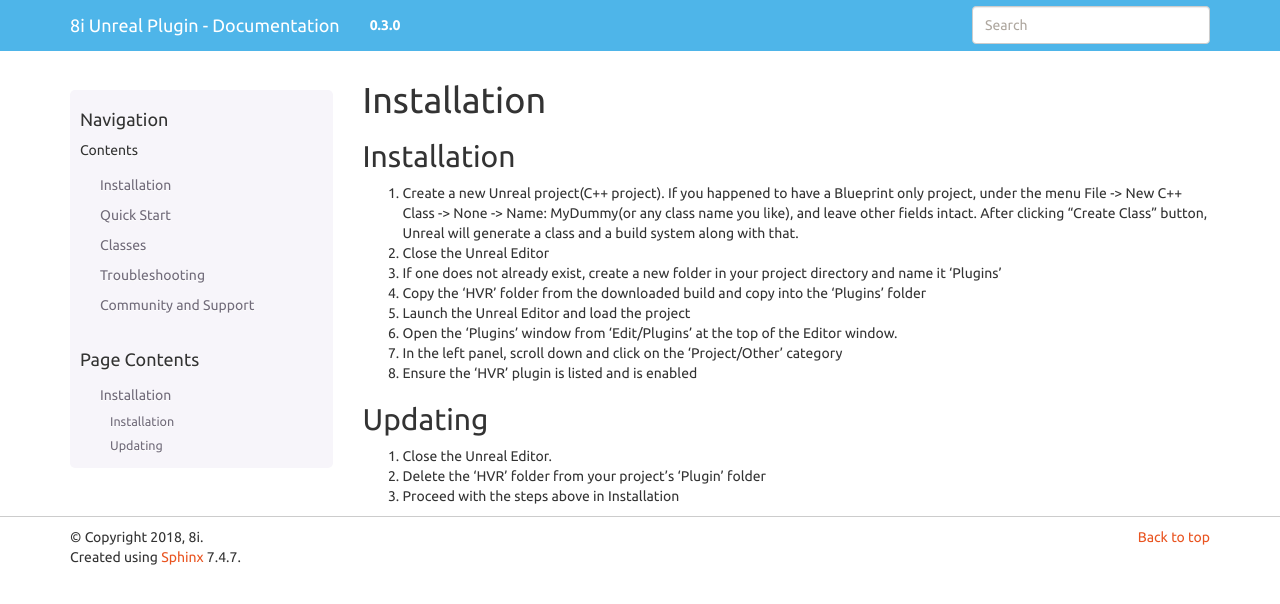
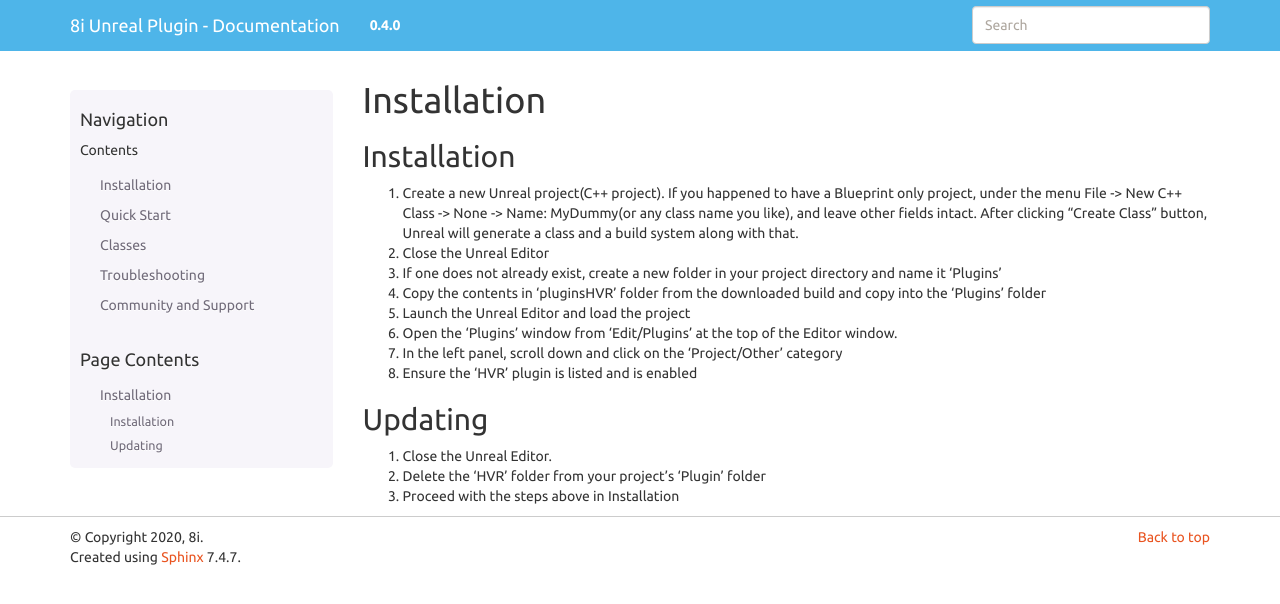
Before and after one commit to 8i/UnrealPlugin_Documentation_RTD, a Sphinx documentation site: the page built from docs/source/Installation.rst, in a window 1280 px wide. Shown: the top 604 px of the page. Built offline with Sphinx 7.4.7, drawn with Linux system fonts in a browser that asks for light colours; pages that are not in the unit, such as notebooks, are missing from menus.

Commit message:
Update version to 0.4.0

```diff
--- a/docs/source/Installation.rst
+++ b/docs/source/Installation.rst
@@ -8,7 +8,7 @@
 1. Create a new Unreal project(C++ project). If you happened to have a Blueprint only project, under the menu File -> New C++ Class -> None -> Name: MyDummy(or any class name you like), and leave other fields intact. After clicking "Create Class" button, Unreal will generate a class and a build system along with that.
 2. Close the Unreal Editor
 3. If one does not already exist, create a new folder in your project directory and name it 'Plugins'
-4. Copy the 'HVR' folder from the downloaded build and copy into the 'Plugins' folder
+4. Copy the contents in 'plugins\HVR' folder from the downloaded build and copy into the 'Plugins' folder
 5. Launch the Unreal Editor and load the project
 6. Open the 'Plugins' window from 'Edit/Plugins' at the top of the Editor window.
 7. In the left panel, scroll down and click on the 'Project/Other' category
--- a/docs/source/conf.py
+++ b/docs/source/conf.py
@@ -53,7 +53,7 @@
 
 # General information about the project.
 project = u'8iUnrealPlugin'
-copyright = u'2018, 8i'
+copyright = u'2020, 8i'
 author = u'8i'
 
 # The version info for the project you're documenting, acts as replacement for
@@ -61,9 +61,9 @@
 # built documents.
 #
 # The short X.Y version.
-version = u'0.3.0'
+version = u'0.4.0'
 # The full version, including alpha/beta/rc tags.
-release = u'0.3.0f1'
+release = u'0.4.0f1'
 
 # The language for content autogenerated by Sphinx. Refer to documentation
 # for a list of supported languages.
--- a/docs/source/index.rst
+++ b/docs/source/index.rst
@@ -6,7 +6,7 @@
 ------------------------------------------------------------
 
 **Requirements**
-    - Unreal 4.19.2
+    - Unreal 4.25
 
 **Supported Platforms**
     - Windows X64
```
